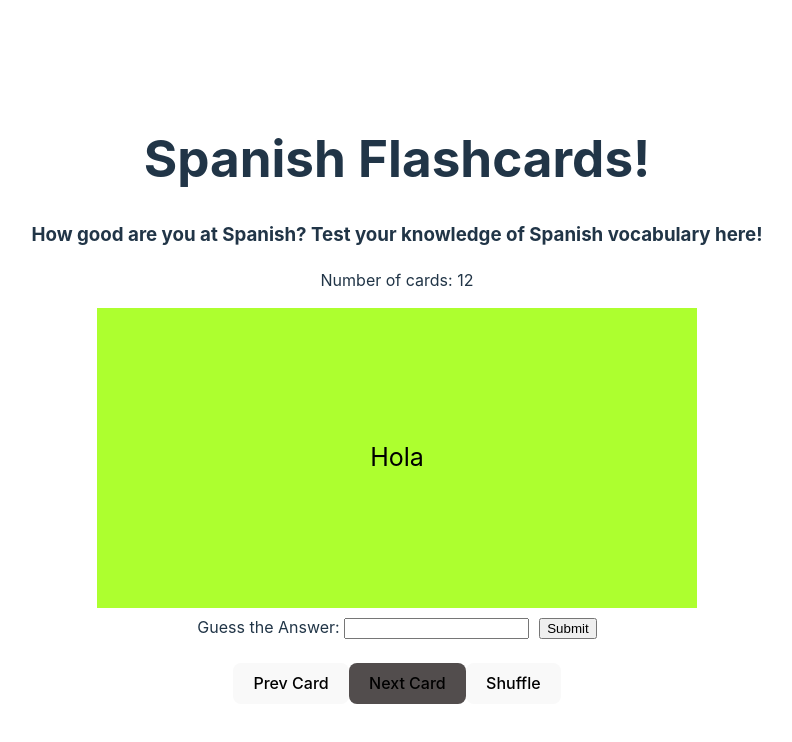
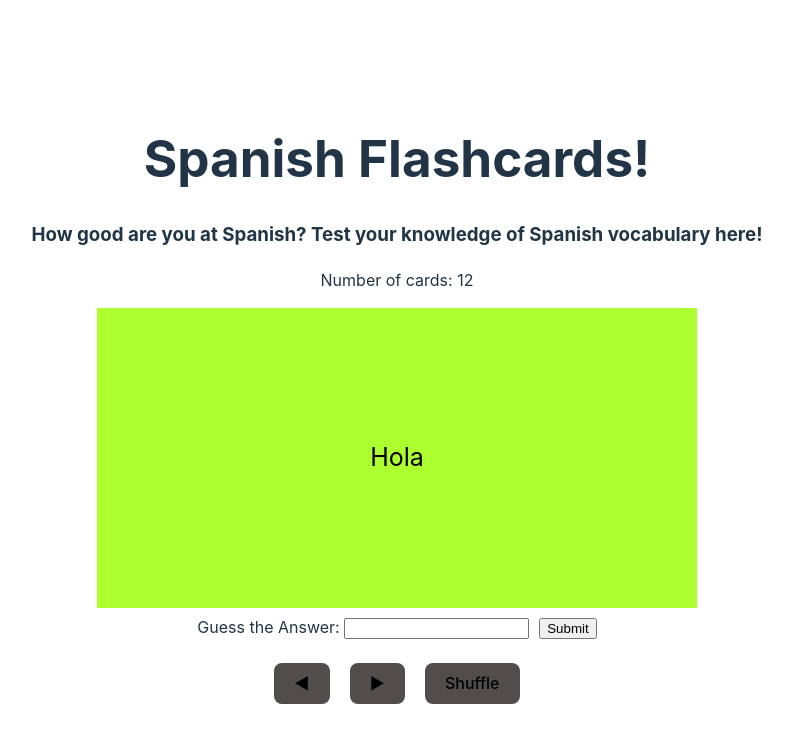
Before and after one commit to TonyLiu2004/Codepath-Project-2-Flashcards, a React (Vite) app: page / in a window 1280 px wide. Shown: the top 742 px of the page, without its empty margins (243-1035 px from the left). Built offline with nearby package versions, Linux system fonts and the light colour scheme.

Commit message:
fixed shuffle and buttons

```diff
--- a/src/App.css
+++ b/src/App.css
@@ -46,6 +46,12 @@
   justify-content: center;
 }
 
-.next-card{
+.card-button{
   background-color:rgb(82, 77, 77);
 }
+
+.card-button-container{
+  display: flex;
+  justify-content: center;
+  gap: 20px;
+}
--- a/src/App.jsx
+++ b/src/App.jsx
@@ -34,16 +34,15 @@ const App = () => {
 
 
     console.log(displayCards);
+    console.log(displayCardIndex);
   }
 
   const [displayCardIndex, setCardIndex] = useState(0);
   const nextCard = () => {
-    setCardIndex(displayCardIndex+1);
+    if(displayCardIndex < 11) setCardIndex(displayCardIndex+1);
   }
   const prevCard = () => {
-    if(displayCardIndex > 0){
-      setCardIndex(displayCardIndex-1);
-    }
+    if(displayCardIndex > 0) setCardIndex(displayCardIndex-1);
   }
 
 
@@ -67,9 +66,11 @@ const App = () => {
         <input type="submit" style={{ marginTop: '10px', marginLeft:'10px' }}/>
       </form> <br/>
 
-      <button className = "prev-card" onClick = {prevCard}>Prev Card</button>
-      <button className = "next-card" onClick = {nextCard}>Next Card</button>
-      <button className = "shuffle-cards" onClick = {shuffle}>Shuffle</button>
+      <div className = "card-button-container">
+        <button className = "card-button" onClick = {prevCard}>◀</button>
+        <button className = "card-button" onClick = {nextCard}>▶</button>
+        <button className = "card-button" onClick = {shuffle}>Shuffle</button>
+      </div>
     </div>
 
   )
```
